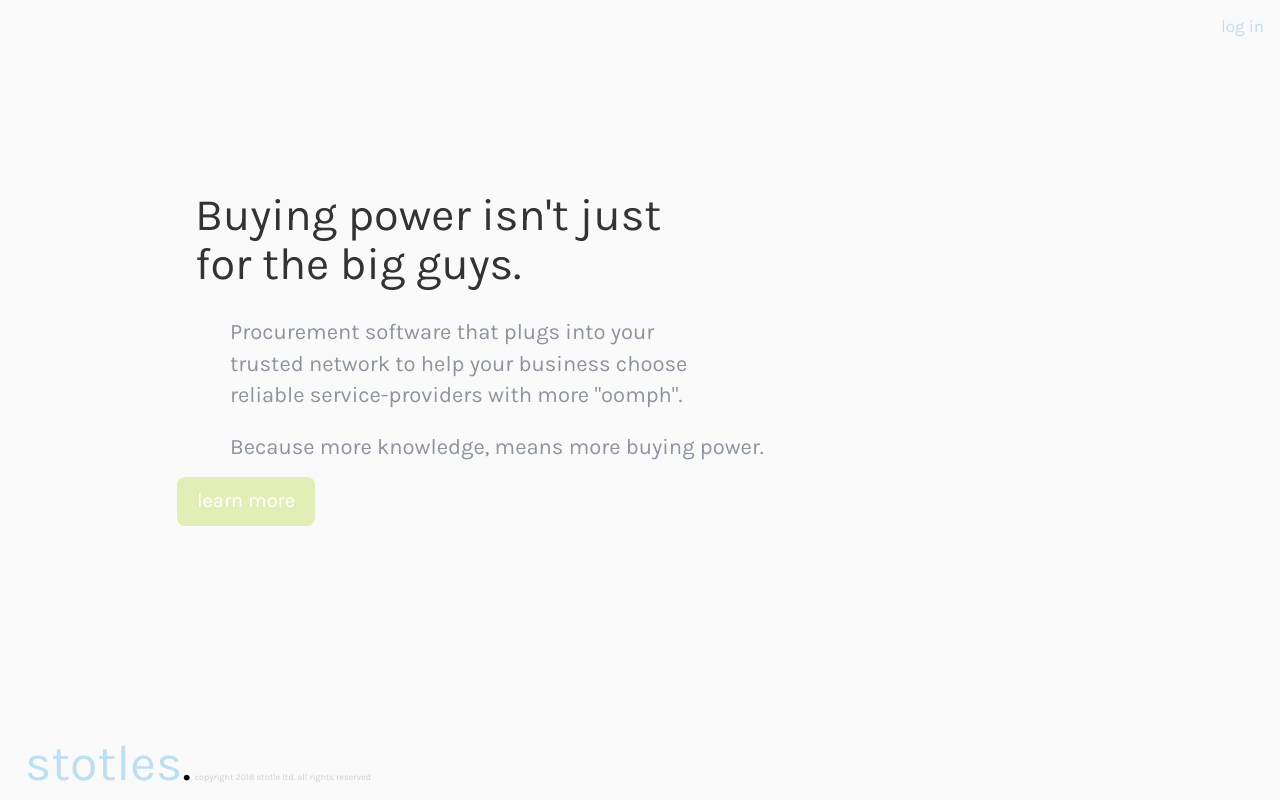
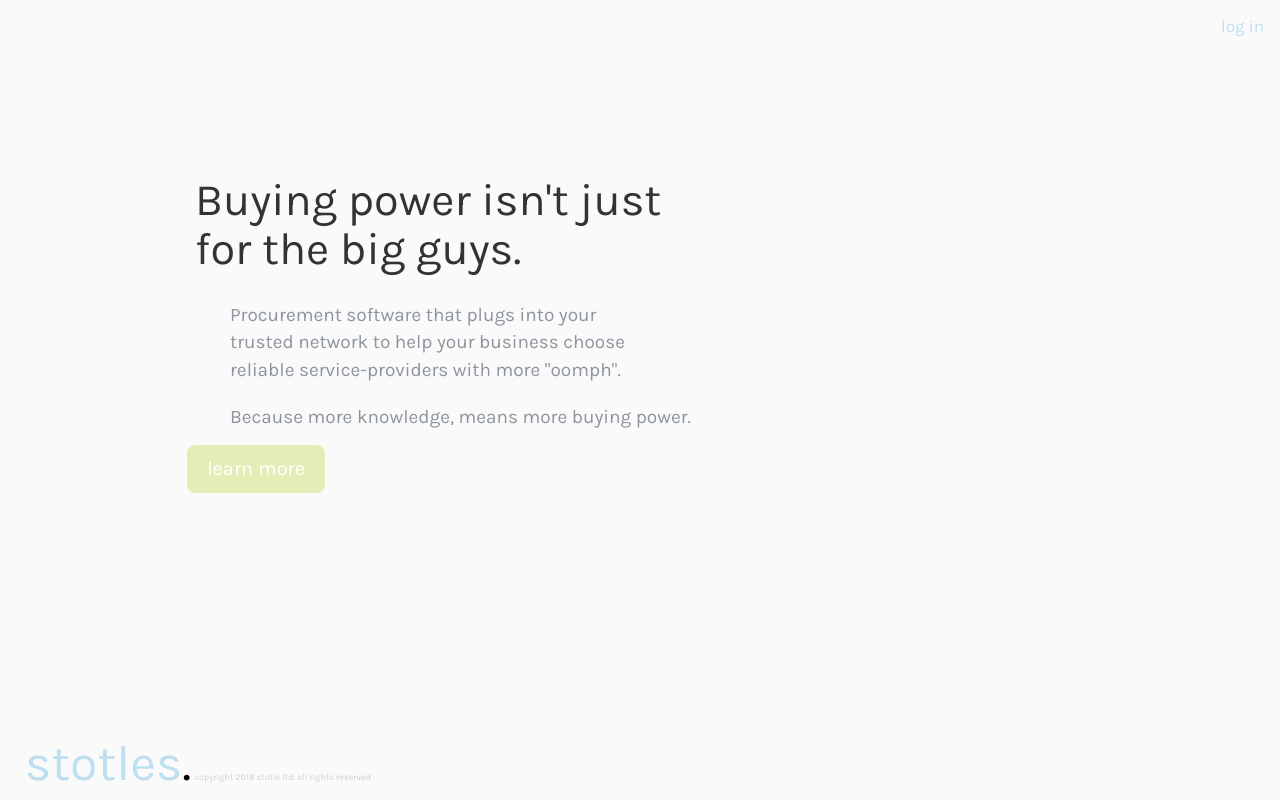
Before and after one commit to jtothewitt/stotles2.0, a plain HTML site: page index.html in a window 1280 px wide. Drawn offline with nearby package versions, Linux system fonts and the light colour scheme.

Commit message:
Update stylesheet.css

```diff
--- a/stylesheet.css
+++ b/stylesheet.css
@@ -55,7 +55,7 @@ body {
     display: table-cell;
     vertical-align: middle;
     padding-left: 140px;
-    padding-top: 125px;
+    padding-top: 110px;
 }
 
 #mama-box {
@@ -79,7 +79,7 @@ body {
 
 #subheadline{
     color: #8d949e;
-    font-size: 22px;
+    font-size: 19px;
 }
 
 #name {
@@ -109,7 +109,7 @@ body {
 
 }
 #buttony {
-      padding-left: 190px;
+      padding-left: 200px;
 }
 
 #footer {
```
